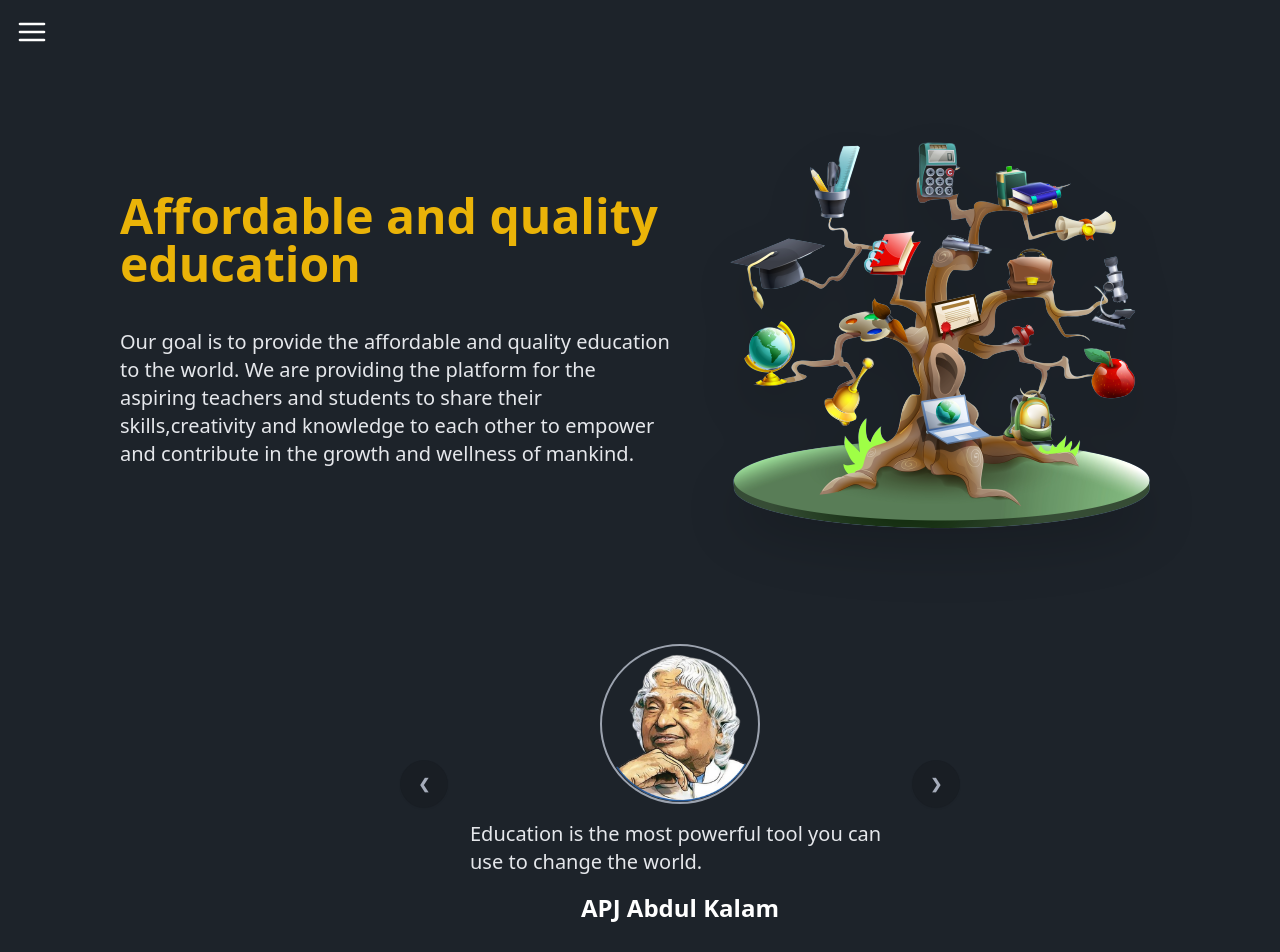
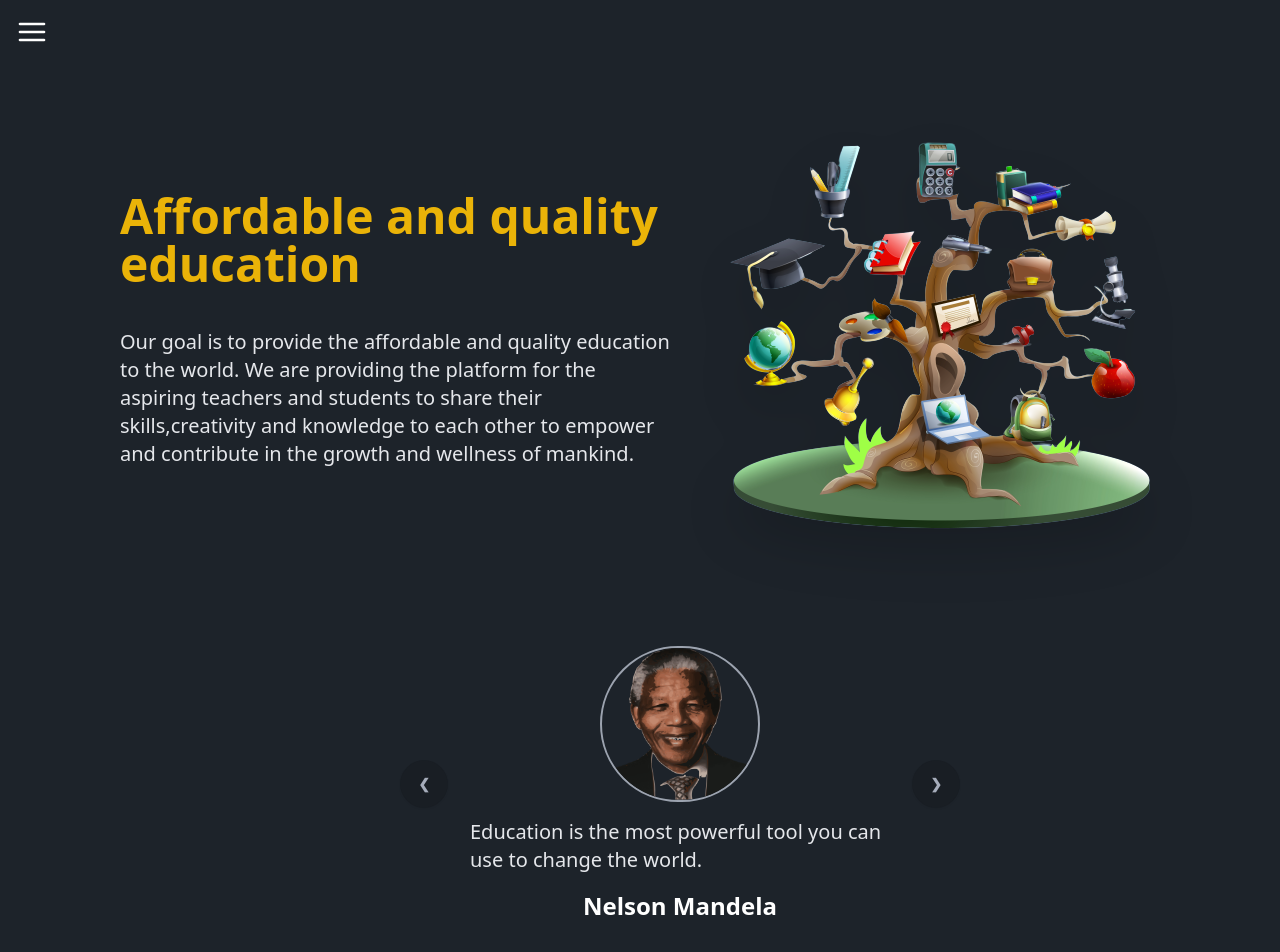
Before and after one commit to AakarshAgg/lms-frontend, a React (Vite) app: page /about in a window 1280 px wide. Shown: the top 952 px of the page. Built offline with nearby package versions, Linux system fonts and the light colour scheme.

Commit message:
cleanup our about us page

```diff
--- /dev/null
+++ b/src/Components/CarouselSlide.jsx
@@ -0,0 +1,23 @@
+function CarouselSlide({image,title,description,slideNumber,totalSlides}){
+  return(
+    <div id={`slide${slideNumber}`} className="carousel-item relative w-full">
+            <div className="flex flex-col items-center justify-center gap-4 px-[15%]">
+            <img src={image} className="w-40 rounded-full border-2 border-gray-400" />
+            <p className="text-xl text-gray-200">
+             {description}
+            </p>
+            <h3 className="text-2xl font-semibold">{title}</h3>
+            <div className="absolute flex justify-between transform -translate-y-1/2 left-5 right-5 top-1/2">
+              <a href={`#slide${(slideNumber == 1?totalSlides:(slideNumber-1))}`} className="btn btn-circle">
+                ❮
+              </a>
+              <a href={`#slide${(slideNumber)%totalSlides+1}`} className="btn btn-circle">
+                ❯
+              </a>
+            </div>
+            </div>
+          </div>
+  )
+}
+
+export default CarouselSlide
--- /dev/null
+++ b/src/Constants/CelebrityData.js
@@ -0,0 +1,38 @@
+import apj from "../assets/Images/QuotesPersonalityImage/apj.png";
+import billGates from "../assets/Images/QuotesPersonalityImage/billGates.png";
+import einstein from "../assets/Images/QuotesPersonalityImage/einstein.png";
+import nelsonMandela from "../assets/Images/QuotesPersonalityImage/nelsonMandela.png";
+import steveJobs from "../assets/Images/QuotesPersonalityImage/steveJobs.png";
+
+export const celebrities=[
+    {
+      title:"Nelson Mandela",
+      description:"Education is the most powerful tool you can use to change the world. ",
+      image:nelsonMandela,
+      slideNumber:1
+    },
+    {
+      title:"APJ Abdul Kalam",
+      description:"Education is the most powerful tool you can use to change the world. ",
+      image:apj,
+      slideNumber:2
+    },
+    {
+      title:"Albert Einstein",
+      description:"Education is the most powerful tool you can use to change the world. ",
+      image:einstein,
+      slideNumber:3
+    },
+    {
+      title:"Steve Jobs",
+      description:"Education is the most powerful tool you can use to change the world. ",
+      image:steveJobs,
+      slideNumber:4
+    },
+    {
+      title:"Bill Gates",
+      description:"Education is the most powerful tool you can use to change the world. ",
+      image:billGates,
+      slideNumber:5
+    },
+  ]
--- a/src/Pages/AboutUs.jsx
+++ b/src/Pages/AboutUs.jsx
@@ -1,12 +1,12 @@
 import aboutMainImage from "../assets/Images/aboutMainImage.png";
-import apj from "../assets/Images/QuotesPersonalityImage/apj.png";
-import billGates from "../assets/Images/QuotesPersonalityImage/billGates.png";
-import einstein from "../assets/Images/QuotesPersonalityImage/einstein.png";
-import nelsonMandela from "../assets/Images/QuotesPersonalityImage/nelsonMandela.png";
-import steveJobs from "../assets/Images/QuotesPersonalityImage/steveJobs.png";
+import CarouselSlide from "../Components/CarouselSlide";
+import { celebrities } from "../Constants/CelebrityData";
 import HomeLayout from "../Layouts/HomeLayout";
 
 function AboutUs() {
+
+
+
   return (
     <HomeLayout>
       <div className="pl-20 pt-20 flex flex-col text-white">
@@ -37,91 +37,8 @@
         </div>
 
         <div className="carousel w-1/2 my-16 m-auto">
-          <div id="slide1" className="carousel-item relative w-full">
-            <div className="flex flex-col items-center justify-center gap-4 px-[15%]">
-            <img src={apj} className="w-40 rounded-full border-2 border-gray-400" />
-            <p className="text-xl text-gray-200">
-             {"Education is the most powerful tool you can use to change the world. "}
-            </p>
-            <h3 className="text-2xl font-semibold">APJ Abdul Kalam</h3>
-            <div className="absolute flex justify-between transform -translate-y-1/2 left-5 right-5 top-1/2">
-              <a href="#slide5" className="btn btn-circle">
-                ❮
-              </a>
-              <a href="#slide2" className="btn btn-circle">
-                ❯
-              </a>
-            </div>
-            </div>
-          </div>
-          <div id="slide2" className="carousel-item relative w-full">
-          <div className="flex flex-col items-center justify-center gap-4 px-[15%]">
-            <img src={steveJobs} className="w-40 rounded-full border-2 border-gray-400" />
-            <p className="text-xl text-gray-200">
-             {"Education is the most powerful tool you can use to change the world. "}
-            </p>
-            <h3 className="text-2xl font-semibold">Steve Jobs</h3>
-            <div className="absolute flex justify-between transform -translate-y-1/2 left-5 right-5 top-1/2">
-              <a href="#slide1" className="btn btn-circle">
-                ❮
-              </a>
-              <a href="#slide3" className="btn btn-circle">
-                ❯
-              </a>
-            </div>
-            </div>
-          </div>
-          <div id="slide3" className="carousel-item relative w-full">
-          <div className="flex flex-col items-center justify-center gap-4 px-[15%]">
-            <img src={nelsonMandela} className="w-40 rounded-full border-2 border-gray-400" />
-            <p className="text-xl text-gray-200">
-             {"Education is the most powerful tool you can use to change the world. "}
-            </p>
-            <h3 className="text-2xl font-semibold">Nelson Mandela</h3>
-            <div className="absolute flex justify-between transform -translate-y-1/2 left-5 right-5 top-1/2">
-              <a href="#slide2" className="btn btn-circle">
-                ❮
-              </a>
-              <a href="#slide4" className="btn btn-circle">
-                ❯
-              </a>
-            </div>
-            </div>
-          </div>
-          <div id="slide4" className="carousel-item relative w-full">
-          <div className="flex flex-col items-center justify-center gap-4 px-[15%]">
-            <img src={einstein} className="w-40 rounded-full border-2 border-gray-400" />
-            <p className="text-xl text-gray-200">
-             {"Education is the most powerful tool you can use to change the world. "}
-            </p>
-            <h3 className="text-2xl font-semibold">Albert Einstein</h3>
-            <div className="absolute flex justify-between transform -translate-y-1/2 left-5 right-5 top-1/2">
-              <a href="#slide3" className="btn btn-circle">
-                ❮
-              </a>
-              <a href="#slide5" className="btn btn-circle">
-                ❯
-              </a>
-            </div>
-            </div>
-          </div>
-          <div id="slide5" className="carousel-item relative w-full">
-          <div className="flex flex-col items-center justify-center gap-4 px-[15%]">
-            <img src={billGates} className="w-40 rounded-full border-2 border-gray-400" />
-            <p className="text-xl text-gray-200">
-             {"Education is the most powerful tool you can use to change the world. "}
-            </p>
-            <h3 className="text-2xl font-semibold">Bill Gates</h3>
-            <div className="absolute flex justify-between transform -translate-y-1/2 left-5 right-5 top-1/2">
-              <a href="#slide4" className="btn btn-circle">
-                ❮
-              </a>
-              <a href="#slide1" className="btn btn-circle">
-                ❯
-              </a>
-            </div>
-            </div>
-          </div>
+         {celebrities && celebrities.map((celebrity=> <CarouselSlide {...celebrity} key={celebrity.slideNumber} totalSlides={celebrities.length}/>))}
+
         </div>
       </div>
     </HomeLayout>
```
